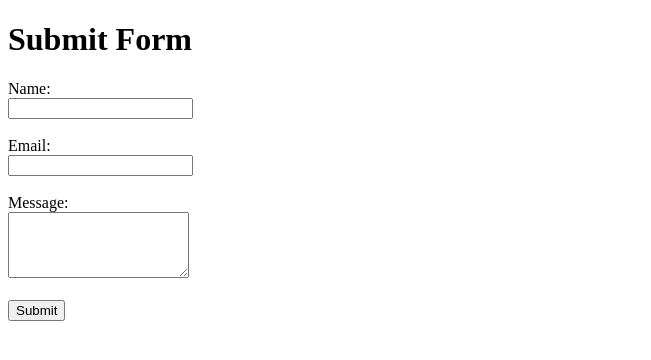
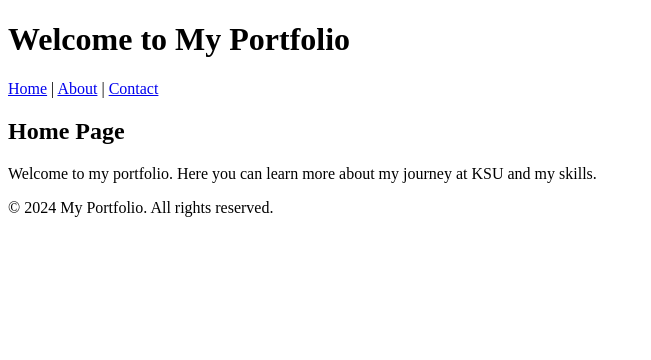
Before and after one commit to Jacks-nn/Projectmilestone2, a website: page index.html in a window 1280 px wide. Shown: the whole page, without its empty margins (0-651 px from the left). Drawn offline with Linux system fonts and the light colour scheme.

Commit message:
Update index.html

```diff
--- a/index.html
+++ b/index.html
@@ -1,24 +1,28 @@
 <!DOCTYPE html>
-<html>
+<html lang="en">
 <head>
-    <title>Form Submission</title>
+    <meta charset="UTF-8">
+    <meta name="viewport" content="width=device-width, initial-scale=1.0">
+    <title>Home</title>
+    <link rel="stylesheet" href="styles.css">
 </head>
 <body>
+    <header>
+        <h1>Welcome to My Portfolio</h1>
+        <nav>
+            <a href="index.html">Home</a> |
+            <a href="about.html">About</a> |
+            <a href="contact.html">Contact</a>
+        </nav>
+    </header>
 
-<h1>Submit Form</h1>
+    <main>
+        <h2>Home Page</h2>
+        <p>Welcome to my portfolio. Here you can learn more about my journey at KSU and my skills.</p>
+    </main>
 
-<form action="/submit-form" method="post">
-    <label for="name">Name:</label><br>
-    <input type="text" id="name" name="name" required><br><br>
-
-    <label for="email">Email:</label><br>
-    <input type="email" id="email" name="email" required><br><br>
-
-    <label for="message">Message:</label><br>
-    <textarea id="message" name="message" rows="4" required></textarea><br><br>
-
-    <input type="submit" value="Submit">
-</form>
-
+    <footer>
+        <p>&copy; 2024 My Portfolio. All rights reserved.</p>
+    </footer>
 </body>
 </html>
```
